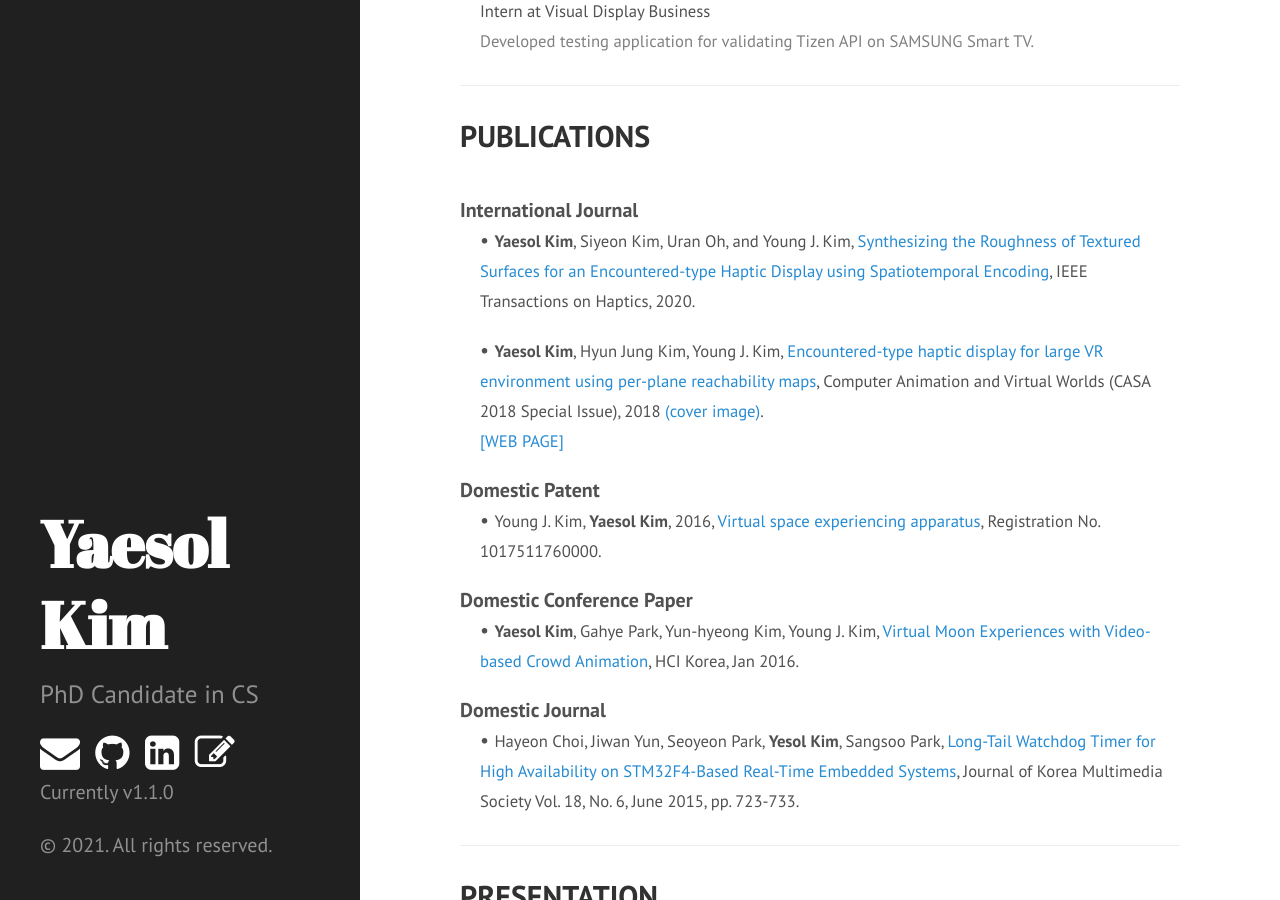
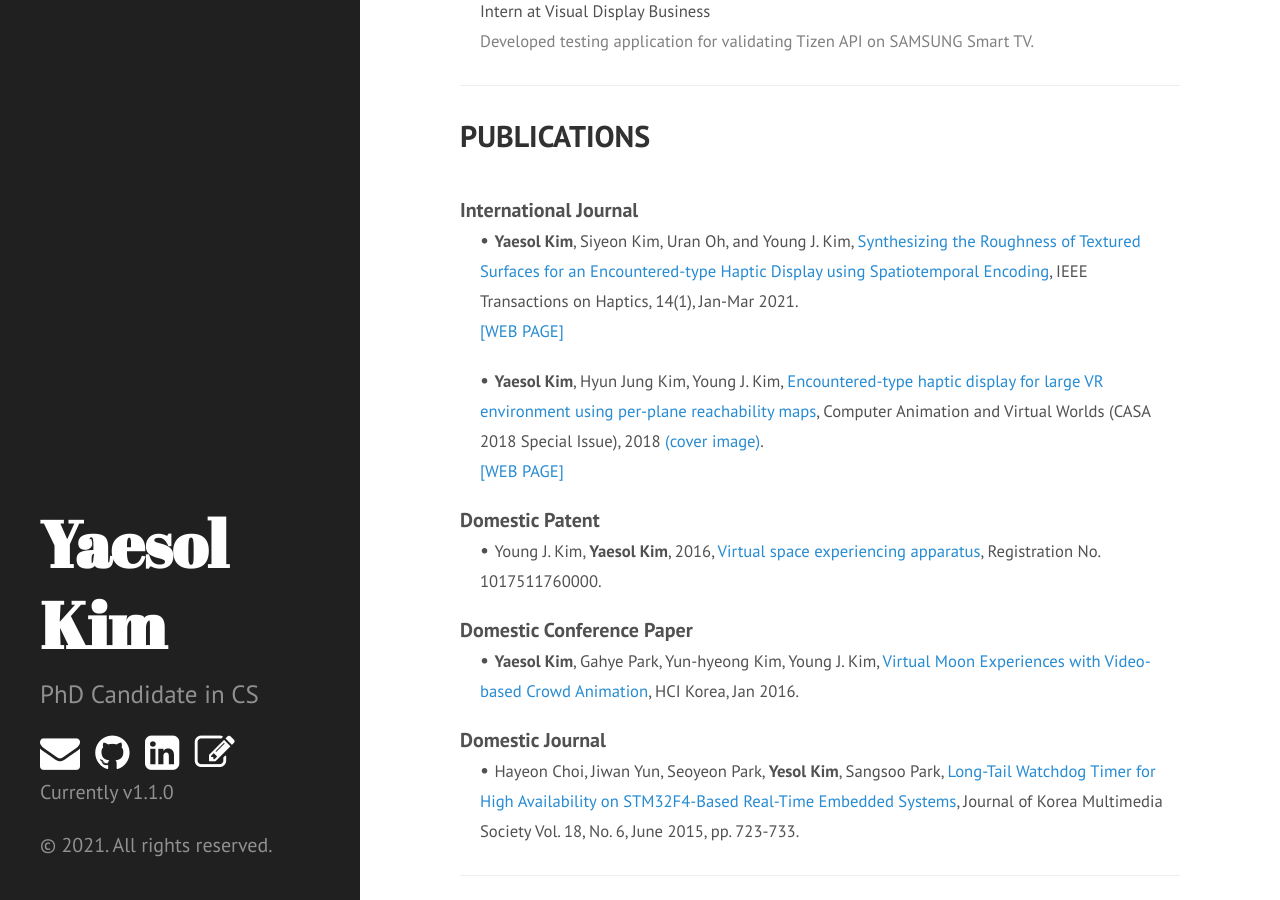
Before and after one commit to yaesolKim/yaesolKim.github.io, a Jekyll site: the page built from index.html, in a window 1280 px wide and 900 px high, scrolled down 1920 px. Built offline with Jekyll 4.4.1, drawn with Linux system fonts in a browser that asks for light colours; nearby versions of some CDN libraries; Markdown is read by kramdown in place of the engine named in the settings; the list of posts is cut into pages by our own code.

Commit message:
change publication as ToH paper published

```diff
--- a/index.html
+++ b/index.html
@@ -93,8 +93,8 @@ title: Home
           <h2>PUBLICATIONS</h2><br>
           <b>International Journal</b><br>
           <p style="margin-left:20px;">
-            • <small><b>Yaesol Kim</b>, Siyeon Kim, Uran Oh, and Young J. Kim, <a href="https://ieeexplore.ieee.org/document/9124684" target="_blank">Synthesizing the Roughness of Textured Surfaces for an Encountered-type Haptic Display using Spatiotemporal Encoding</a>, IEEE Transactions on Haptics, 2020.
-              <!--<br><a href="http://graphics.ewha.ac.kr/hwall2/">[WEB PAGE]</a>-->
+            • <small><b>Yaesol Kim</b>, Siyeon Kim, Uran Oh, and Young J. Kim, <a href="https://ieeexplore.ieee.org/document/9124684" target="_blank">Synthesizing the Roughness of Textured Surfaces for an Encountered-type Haptic Display using Spatiotemporal Encoding</a>,  IEEE Transactions on Haptics, 14(1), Jan-Mar 2021.
+              <br><a href="http://graphics.ewha.ac.kr/hwall2/">[WEB PAGE]</a>
             </small>
           </p>
 
```
